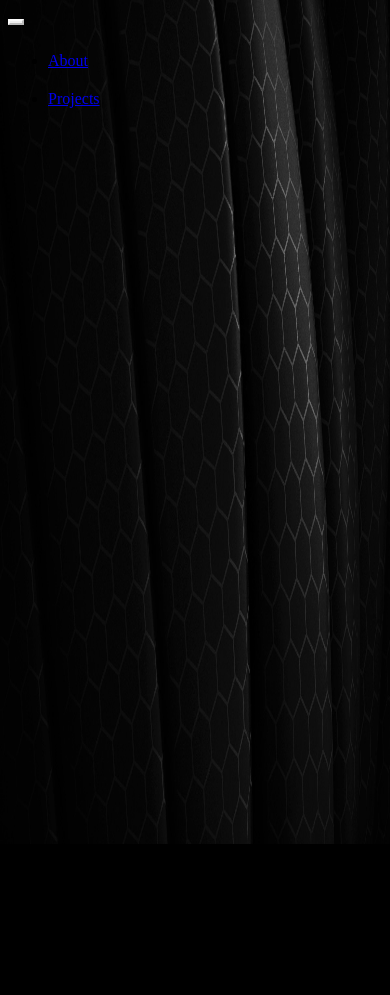
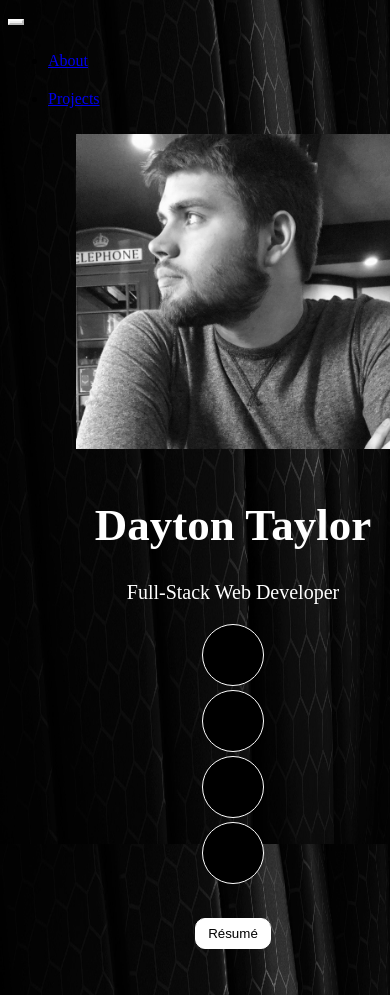
Before and after one commit to daytonltaylor/daytonltaylor.me, a React (Create React App) app: page /about in a window 390 px wide. Shown: the top 995 px of the page. Before the commit the page ends 844 px from the top, so only its background shows below. Built offline with nearby package versions, Linux system fonts and the light colour scheme.

Commit message:
imported and updated component for About view

```diff
--- a/src/views/About/index.tsx
+++ b/src/views/About/index.tsx
@@ -1,7 +1,131 @@
-import React from 'react';
+import React, { useEffect, useState } from 'react';
+import './index.scss';
+import DLTProfileImage from '../../images/dltprofile.jpg';
+
+interface OpenDocumentOptions {
+	newTab: boolean;
+}
 
 function About() {
-	return <div></div>;
+	const requireNewTab = window.isMobileView || window.isTabletView;
+
+	const [showDocumentSection, setShowDocumentSection] = useState<boolean>(
+		false
+	);
+	const [pageDocument, setPageDocument] = useState<{
+		url: string;
+		type: string;
+	}>({ url: '/documents/Resume.pdf', type: 'application/pdf' });
+
+	const openDocument = (
+		url: string,
+		type: string,
+		options: OpenDocumentOptions = { newTab: false }
+	): void => {
+		if ((options && options.newTab) || requireNewTab) {
+			setShowDocumentSection(false);
+			window.open(url);
+		} else {
+			setPageDocument({ url, type });
+			setShowDocumentSection(true);
+		}
+	};
+
+	const openPdf = (
+		url: string,
+		options: OpenDocumentOptions = { newTab: false }
+	): void => openDocument(url, 'application/pdf', options);
+
+	useEffect(() => {
+		document.title = 'Dayton Taylor | About';
+	});
+
+	return (
+		<div id="about-me" className="container">
+			<div className="row">
+				<div className="col-md-5">
+					<img
+						className="img-fluid rounded-circle profile-img"
+						src={DLTProfileImage}
+						alt="dlt-profile"
+					/>
+				</div>
+				<div className="col-md-7 profile-info">
+					<h1>Dayton Taylor</h1>
+					<p>Full-Stack Web Developer</p>
+					<div id="contacts" className="row">
+						<div className="col-lg-1"></div>
+						<div className="col">
+							<a
+								className="bttn-social"
+								href="mailto:daytonltaylor@outlook.com"
+							>
+								<i className="fa fa-envelope"></i>
+							</a>
+						</div>
+						<div className="col">
+							<a
+								className="bttn-social"
+								target="_blank"
+								rel="noreferrer noopener"
+								href="https://github.com/daytonltaylor"
+							>
+								<i className="fa fa-github"></i>
+							</a>
+						</div>
+						<div className="col">
+							<a
+								className="bttn-social"
+								target="_blank"
+								rel="noreferrer noopener"
+								href="https://twitter.com/DaytonLTaylor"
+							>
+								<i className="fa fa-twitter"></i>
+							</a>
+						</div>
+						<div className="col">
+							<a
+								className="bttn-social"
+								target="_blank"
+								rel="noreferrer noopener"
+								href="https://www.linkedin.com/in/daytonltaylor/"
+							>
+								<i className="fa fa-linkedin-square"></i>
+							</a>
+						</div>
+						<div className="col-lg-1"></div>
+					</div>
+				</div>
+			</div>
+			<div className="spacer"></div>
+			<div className="documents-container container">
+				<div className="document-links row">
+					<div className="col">
+						<button
+							name="toggleResume"
+							className="bttn"
+							disabled={
+								showDocumentSection &&
+								pageDocument.url === '/documents/Resume.pdf'
+							}
+							onClick={() => openPdf('/documents/Resume.pdf')}
+						>
+							Résumé
+						</button>
+					</div>
+				</div>
+				<div className="document-view">
+					<embed
+						className={showDocumentSection ? 'show' : 'hide'}
+						src={pageDocument.url}
+						type={pageDocument.type}
+						width="100%"
+						height="500px"
+					/>
+				</div>
+			</div>
+		</div>
+	);
 }
 
 export default About;
```
